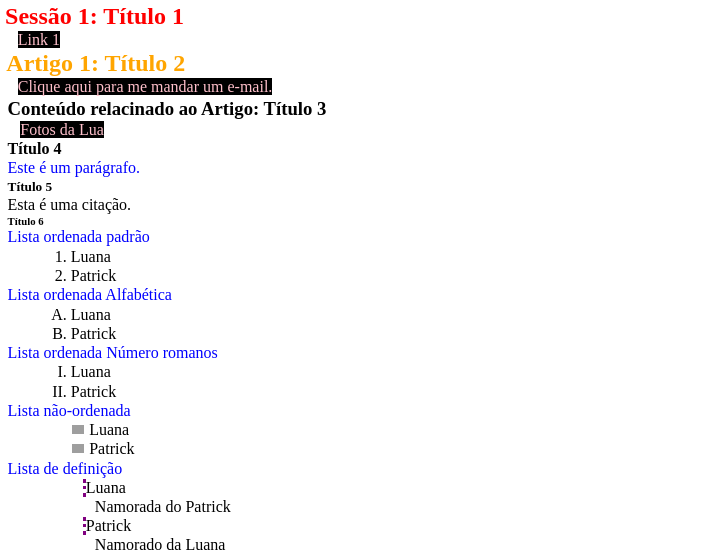
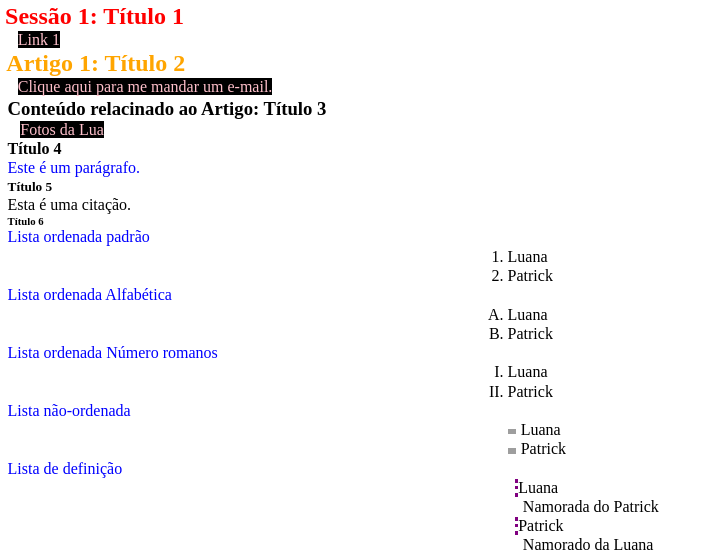
Before and after one commit to luaquecaiu3/first-invention, a plain HTML site: page index.html in a window 1280 px wide. Shown: the top 557 px of the page, without its empty margins (0-716 px from the left). Drawn offline with Linux system fonts and the light colour scheme; grey boxes are pictures that could not be loaded.

Commit message:
Update project 1.css

```diff
--- a/project 1.css
+++ b/project 1.css
@@ -17,7 +17,7 @@ ul {
 }
 
 li{
-	margin-left: 5%;
+	margin-left: 500px;
 }
 
 .h-red{
```
